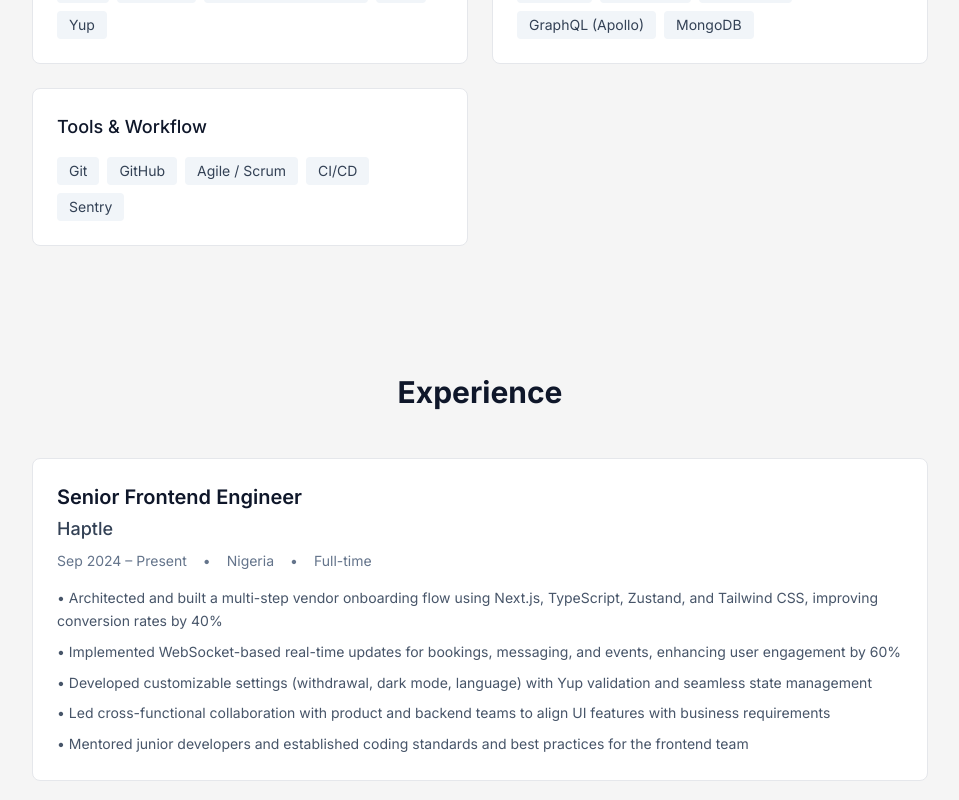
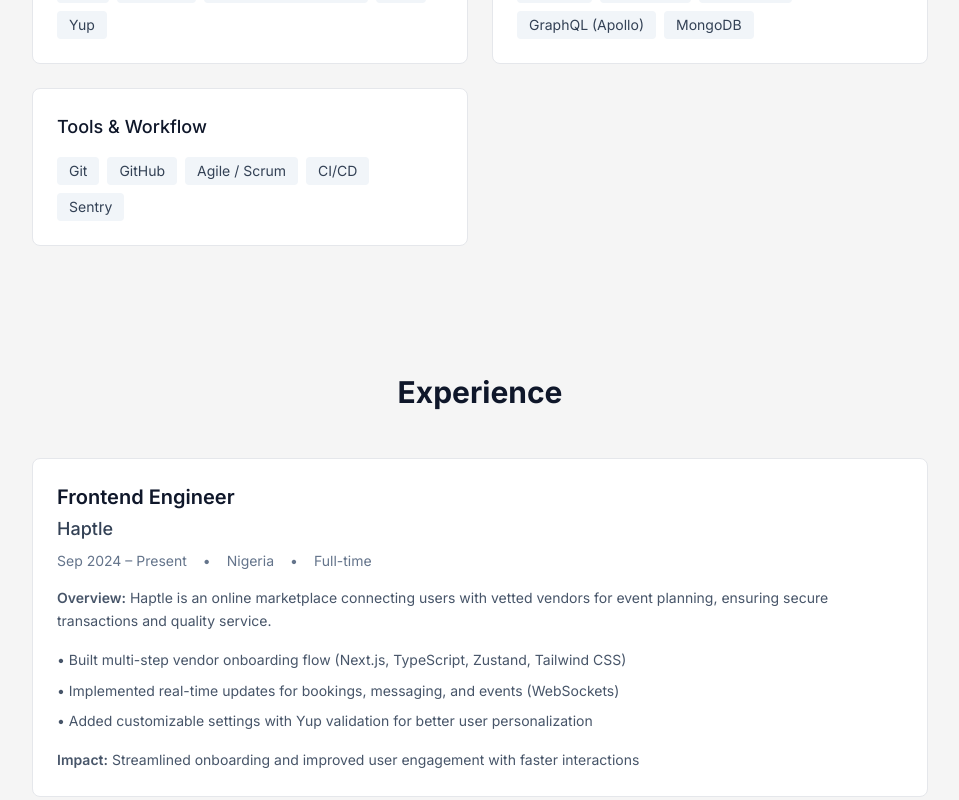
Before and after one commit to Akeemkabiru/Portfolio, a Next.js app: page / in a window 1280 px wide. Shown: the part 2652-3452 px from the top of the page, without its empty margins (160-1119 px from the left). Built offline with nearby package versions, Linux system fonts and the light colour scheme.

Commit message:
chore: improved experience section

```diff
--- a/src/app/page.tsx
+++ b/src/app/page.tsx
@@ -332,7 +332,10 @@ export default function Home() {
                     </div>
                   </div>
                 </div>
-
+                <div className="text-slate-600 text-sm leading-relaxed mb-4">
+                  <span className="font-semibold">Overview:</span>{" "}
+                  <span>{exp.overview}</span>
+                </div>
                 <ul className="space-y-2">
                   {exp.bullets.map((bullet, bulletIdx) => (
                     <li
@@ -343,6 +346,11 @@ export default function Home() {
                     </li>
                   ))}
                 </ul>
+
+                <div className="text-slate-600 text-sm leading-relaxed mt-4">
+                  <span className="font-semibold">Impact:</span>{" "}
+                  <span>{exp.impact}</span>
+                </div>
               </motion.div>
             ))}
           </div>
--- a/src/components/constant.ts
+++ b/src/components/constant.ts
@@ -6,7 +6,7 @@ export const projects = [
     tags: ["Next.js", "TypeScript", "Tailwind", "OpenAI API (free tier)"],
     live: "#",
     code: "#",
-    image: "/trek.png",
+    image: "/ai.jpg",
   },
   {
     title: "Team Productivity Dashboard",
@@ -15,7 +15,7 @@ export const projects = [
     tags: ["React", "Next.js", "TypeScript", "Chart.js", "SQLite"],
     live: "#",
     code: "#",
-    image: "/trek.png",
+    image: "/ai.jpg",
   },
   {
     title: "API Playground",
@@ -24,7 +24,7 @@ export const projects = [
     tags: ["React", "TypeScript", "Tailwind", "GraphQL"],
     live: "#",
     code: "#",
-    image: "/trek.png",
+    image: "/ai.jpg",
   },
 ];
 
@@ -66,18 +66,20 @@ export const skills = {
 
 export const experiences = [
   {
-    role: "Senior Frontend Engineer",
+    role: "Frontend Engineer",
     company: "Haptle",
     date: "Sep 2024 – Present",
     location: "Nigeria",
     type: "Full-time",
+    overview:
+      "Haptle is an online marketplace connecting users with vetted vendors for event planning, ensuring secure transactions and quality service.",
     bullets: [
-      "Architected and built a multi-step vendor onboarding flow using Next.js, TypeScript, Zustand, and Tailwind CSS, improving conversion rates by 40%",
-      "Implemented WebSocket-based real-time updates for bookings, messaging, and events, enhancing user engagement by 60%",
-      "Developed customizable settings (withdrawal, dark mode, language) with Yup validation and seamless state management",
-      "Led cross-functional collaboration with product and backend teams to align UI features with business requirements",
-      "Mentored junior developers and established coding standards and best practices for the frontend team",
+      "Built multi-step vendor onboarding flow (Next.js, TypeScript, Zustand, Tailwind CSS)",
+      "Implemented real-time updates for bookings, messaging, and events (WebSockets)",
+      "Added customizable settings with Yup validation for better user personalization",
     ],
+    impact:
+      "Streamlined onboarding and improved user engagement with faster interactions",
   },
   {
     role: "Frontend Engineer",
@@ -85,26 +87,31 @@ export const experiences = [
     date: "Nov 2023 – Jun 2024",
     location: "Nigeria",
     type: "Full-time",
+    overview:
+      "Monietab is a fintech platform modernizing savings groups and cooperatives with automated financial management and real-time transparency.",
     bullets: [
-      "Architected scalable applications with Next.js using SSR, code splitting, and lazy loading, reducing initial load time by 50%",
-      "Managed global and server state with Zustand and React Query for predictable data handling and improved performance",
-      "Built modular, accessible UI components with Tailwind CSS and Framer Motion, ensuring WCAG 2.1 compliance",
-      "Integrated authentication flows (JWT/OAuth) with protected routes and comprehensive form validation",
-      "Optimized bundle size and implemented performance monitoring, achieving 95+ Lighthouse scores",
+      "Architected Next.js app with SSR, code splitting, and lazy loading",
+      "Managed global and server state using Zustand and React Query",
+      "Built modular, accessible UI components and secure JWT/OAuth authentication flows",
     ],
+    impact:
+      "Improved performance, accessibility, and security for users across the platform",
   },
   {
     role: "Fullstack Engineer",
-    company: "Etherea",
+    company: "EtherealCorp",
     date: "Jul 2023 – Sep 2023",
     location: "Nigeria",
     type: "Contract",
+    overview:
+      "EtherealCorp is a hotel booking platform providing real-time availability and secure transactions.",
     bullets: [
-      "Designed and implemented RESTful APIs for hotel booking, search, and cancellations with efficient MongoDB schema design",
-      "Built real-time syncing with WebSockets to ensure up-to-date booking availability and prevent double bookings",
-      "Implemented secure authentication (JWT, refresh tokens, role-based access) with single-device login enforcement",
-      "Applied comprehensive security practices including rate limiting, input validation, and HTTPS to protect the platform",
+      "Designed RESTful APIs for hotel booking with MongoDB indexing",
+      "Implemented real-time booking sync using WebSockets",
+      "Built secure JWT-based authentication with role-based access",
     ],
+    impact:
+      "Ensured accurate booking availability and strengthened system security",
   },
 ];
 
```
Also changed, not shown: public/ai.jpg (added).
